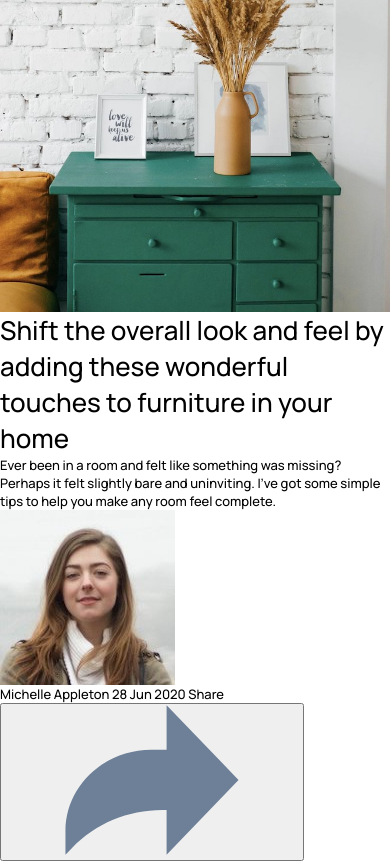
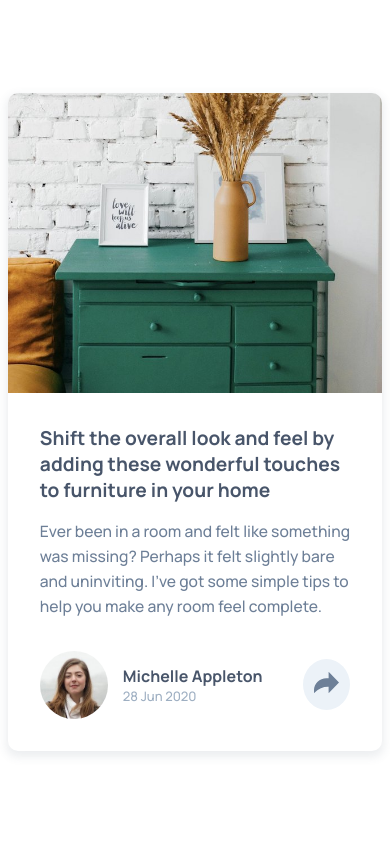
Before and after one commit to Frontend-Mentor-Projects-Daniel/article-preview-component, a plain HTML site: page index.html in a window 390 px wide. Drawn offline with Linux system fonts and the light colour scheme.

Commit message:
complete mobile layout and styling with approx values, excluding the social media component

```diff
--- a/develop/css/styles.css
+++ b/develop/css/styles.css
@@ -73,8 +73,6 @@ select {
   /* FONT WEIGHT */
   --fw-medium: 500;
   --fw-bold: 700;
-
-  /* BREAKPOINTS */
 }
 
 /**-------------------
@@ -82,6 +80,19 @@ select {
 --------------------*/
 .hide {
   display: none;
+}
+
+.sr-only {
+  position: absolute;
+  position: absolute !important;
+  width: 1px !important;
+  height: 1px !important;
+  padding: 0 !important;
+  margin: -1px !important;
+  overflow: hidden !important;
+  clip: rect(0, 0, 0, 0) !important;
+  white-space: nowrap !important;
+  border: 0 !important;
 }
 
 /**-------------------
@@ -94,12 +105,24 @@ body {
 }
 
 .main {
+  display: grid;
+  place-items: center;
+
+  min-height: 100vh;
 }
 
 /**----------------------
 ** ARTICLE PREVIEW CARD
 -----------------------*/
 .article-preview-card {
+  display: flex;
+  flex-direction: column;
+
+  border-radius: 10px;
+  /* offset-x | offset-y | blur-radius | spread-radius | color */
+  box-shadow: 0 4px 10px 2px hsl(var(--clr-very-dark-grayish-blue), 10%);
+  overflow: hidden;
+  width: clamp(23ch, 100%, 46ch);
 }
 
 /**------------------
@@ -112,29 +135,78 @@ body {
 **   APC CONTENT
 -------------------*/
 .article-preview-card__content {
+  display: flex;
+  flex-direction: column;
+  gap: 1rem;
+
+  padding: 2rem;
 }
 
 .article-preview-card__header {
+  color: hsl(var(--clr-very-dark-grayish-blue));
+  font-size: 1.2rem;
+  font-weight: var(--fw-bold);
 }
 
 .article-preview-card__text {
+  color: hsl(var(--clr-desaturated-dark-blue));
+  font-size: 0.978rem;
+  line-height: 1.5625rem;
 }
 
 /**------------------
 **      USER
 -------------------*/
 .user {
+  display: flex;
+  align-items: center;
+  justify-content: space-between;
+
+  padding: 0 2rem 2rem 2rem;
 }
 
 .user__image {
+  border-radius: 50%;
+  display: inline-block;
+  margin-right: 0.9375rem;
+  overflow: hidden;
+}
+
+.user__image img {
+  width: 4.25rem;
 }
 
 .user__information {
+  display: flex;
+  flex-direction: column;
+
+  margin: 0 auto 0 0;
+}
+
+.user__information span:first-child {
+  color: hsl(var(--clr-very-dark-grayish-blue));
+  font-size: 1rem;
+  font-weight: var(--fw-bold);
+}
+
+.user__information span:last-child {
+  color: hsl(var(--clr-grayish-blue));
 }
 
 .user__share-icon {
+  background-color: hsl(var(--clr-light-grayish-blue));
+  border: none;
+  border-radius: 50%;
+  cursor: pointer;
+  padding: 0.7rem;
 }
 
+.user__share-icon svg {
+  height: 1.5625rem;
+  width: 1.5625rem;
+}
+
+/* icons component */
 .user__social-media-icons {
   background-color: gray;
 }
--- a/index.html
+++ b/index.html
@@ -58,6 +58,7 @@
             felt slightly bare and uninviting. I’ve got some simple tips to help
             you make any room feel complete.
           </p>
+        </div>
 
         <div class="user">
           <div class="user__image">
@@ -70,12 +71,10 @@
 
           <div class="user__information">
             <span>Michelle Appleton</span>
-              <span>28 Jun 2020 Share</span>
+            <span>28 Jun 2020</span>
+          </div>
 
-              <button
-                class="user__share-icon"
-                aria-labelledby="label--share-icon"
-              >
+          <button class="user__share-icon" aria-labelledby="label--share-icon">
             <span id="label--share-icon" hidden>Share</span>
             <svg focusable="false" aria-hidden="true">
               <use
@@ -83,7 +82,6 @@
               ></use>
             </svg>
           </button>
-            </div>
         </div>
 
         <div class="user__social-media-icons hide">
@@ -129,7 +127,6 @@
           </a>
         </div>
       </div>
-      </div>
     </main>
 
     <!-- <footer>
```
Lines whose indentation alone changed are shown as unchanged.
